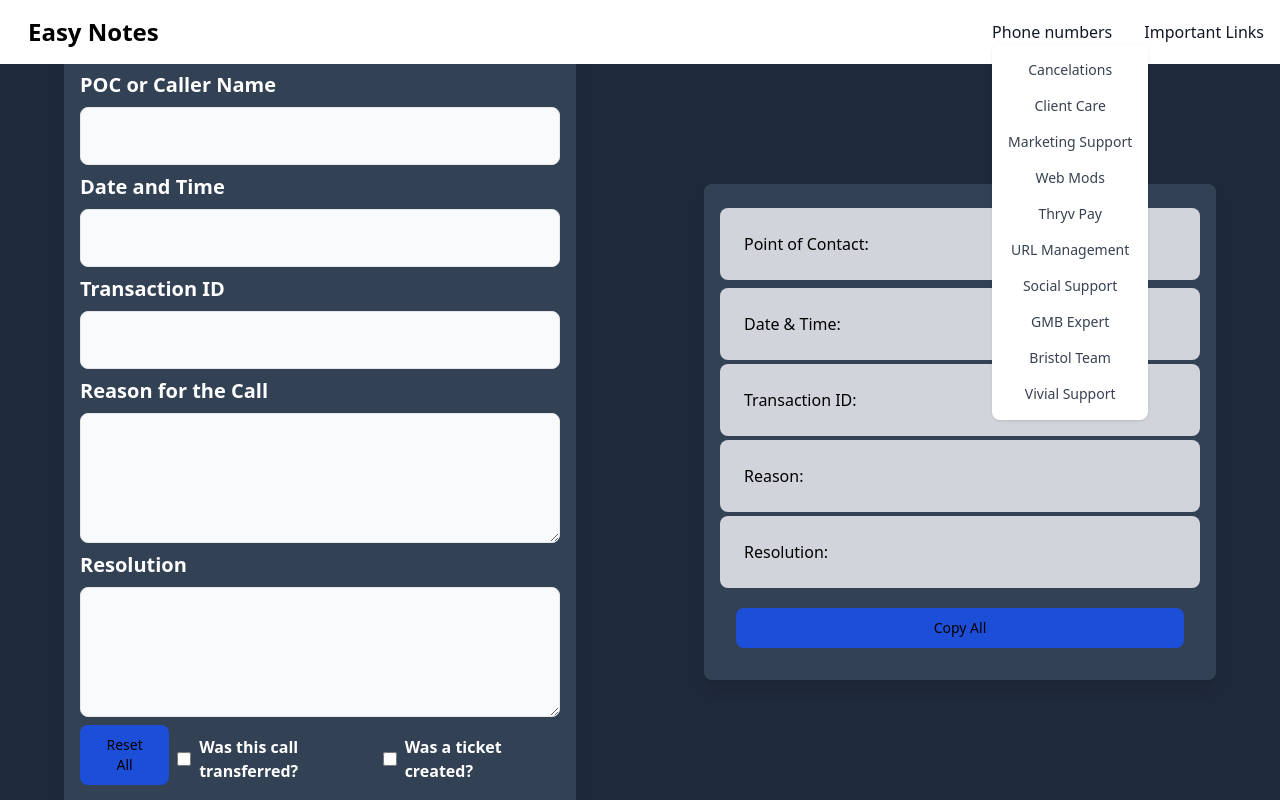
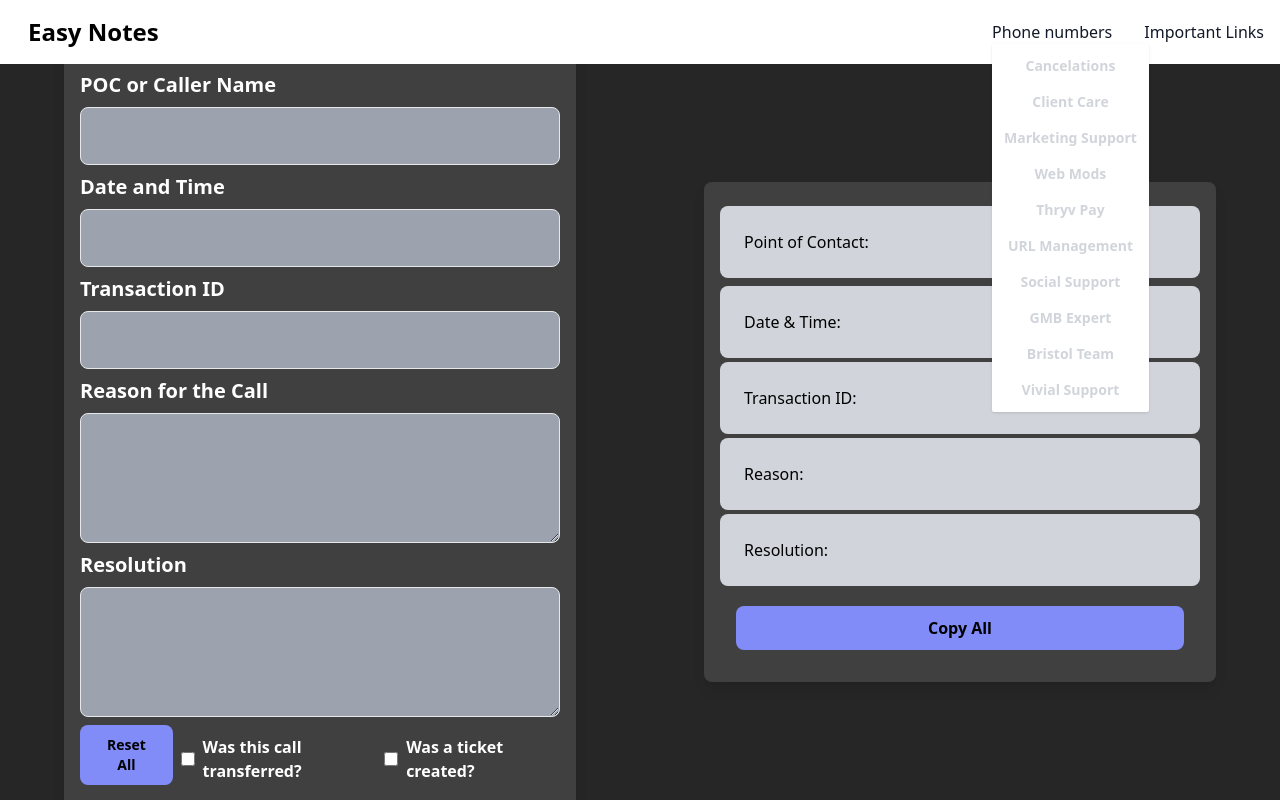
Before and after one commit to moirod64/easy-notes, a React (Create React App) app: page / in a window 1280 px wide. Both pictures are taken after a click on the button "Phone numbers". Built offline with nearby package versions, Linux system fonts and the light colour scheme.

Commit message:
Styling Fix

```diff
--- a/src/App.js
+++ b/src/App.js
@@ -120,15 +120,15 @@ function App() {
   }
   console.log(POC.dateTime);
   return (
-    <div className="flex flex-col h-screen bg-slate-800">
+    <div className="flex flex-col h-screen bg-neutral-800">
       <header className="">
-        <nav className="w-full bg-white border-gray-200 dark:bg-gray-900 dark:border-gray-700">
-          <div className="max-w-screen-xl flex flex-wrap items-center justify-between p-4">
+        <nav className="w-full bg-white border-gray-200 bg-neutral-900">
+          <div className="flex flex-wrap items-center justify-between p-4">
             <h2 className="pl-3 pr-4 self-center text-2xl font-semibold whitespace-nowrap dark:text-white">
               Easy Notes
             </h2>
             <div className="w-full md:block md:w-auto" id="navbar-dropdown">
-              <ul className="flex font-medium md:p-0 flex-row md:space-x-8 md:mt-0 md:border-0 md:bg-white  md:dark:bg-gray-900 ">
+              <ul className="flex font-medium md:p-0 flex-row md:space-x-8 md:mt-0 md:border-0 md:bg-white md:bg-neutral-900">
                 <li>
                   <button
                     onClick={dropdownChange}
@@ -140,25 +140,28 @@ function App() {
                   </button>
                   <div
                     id="dropdownNavbar"
-                    className={`z-10 w-fit font-normal bg-white divide-y divide-gray-100 rounded-lg shadow w-44 dark:bg-gray-700 dark:divide-gray-600 absolute ${
+                    className={`z-10 w-fit font-normal bg-white divide-y divide-gray-100 rounded-sm shadow w-44 dark:bg-gray-700 dark:divide-gray-600 absolute ${
                       dropdown.phoneNumbers ? "" : "hidden"
                     }`}
                   >
                     <ul
-                      className="py-2 text-sm text-gray-700 dark:text-gray-400"
+                      className="w-fit py-1 text-sm text-gray-700"
                       aria-labelledby="dropdownLargeButton"
                     >
                       {phoneNumbersList.map((i, arr) => (
-                        <li key={arr}>
+                        <li
+                          className="font-bold w-full text-gray-300"
+                          key={arr}
+                        >
                           <CopyToClipboard
                             key={i}
-                            className="block w-full px-4 py-2 hover:bg-gray-100 dark:hover:bg-gray-600 dark:hover:text-white"
+                            className="block w-full px-3 py-2 hover:bg-gray-100 dark:hover:bg-gray-600 dark:hover:text-white"
                             text={i}
                             onCopy={() => {
                               setCopyNotice({ copied: true });
                             }}
                           >
-                            <button key={arr + 1} className="">
+                            <button key={arr + 1}>
                               {phoneNumberNames[arr]}
                             </button>
                           </CopyToClipboard>
@@ -178,50 +181,50 @@ function App() {
                   </button>
                   <div
                     id="dropdownNavbar"
-                    className={`z-10 font-normal bg-white divide-y divide-gray-100 rounded-lg shadow w-44 dark:bg-gray-700 dark:divide-gray-600 absolute ${
+                    className={`z-10 w-fit font-normal bg-white divide-y divide-gray-100 rounded-sm shadow w-44 dark:bg-gray-700 dark:divide-gray-600 absolute ${
                       dropdown.importantLinks ? "" : "hidden"
                     }`}
                   >
                     <ul
-                      className="py-2 text-sm text-gray-700 dark:text-gray-400"
+                      className="w-fit py-1 text-sm text-gray-700"
                       aria-labelledby="dropdownLargeButton"
                     >
-                      <li>
+                      <li className="font-bold w-full text-gray-300">
                         <a
+                          className="block w-full px-3 py-2 hover:bg-gray-100 dark:hover:bg-gray-600 dark:hover:text-white"
                           HREF="https://payroll123.net/pro/portal/VIVDO/"
-                          className="block px-4 py-2 hover:bg-gray-100 dark:hover:bg-gray-600 dark:hover:text-white"
                         >
                           Payroll Dashboard
                         </a>
                       </li>
-                      <li>
+                      <li className="font-bold w-full text-gray-300">
                         <a
+                          className="block w-full px-3 py-2 hover:bg-gray-100 dark:hover:bg-gray-600 dark:hover:text-white"
                           HREF="https://dexmedia.okta.com/app/UserHome"
-                          className="block px-4 py-2 hover:bg-gray-100 dark:hover:bg-gray-600 dark:hover:text-white"
                         >
                           OKTA | Live Version
                         </a>
                       </li>
-                      <li>
+                      <li className="font-bold w-full text-gray-300">
                         <a
+                          className="block w-full px-3 py-2 hover:bg-gray-100 dark:hover:bg-gray-600 dark:hover:text-white"
                           HREF="https://command.thryv.com/"
-                          className="block px-4 py-2 hover:bg-gray-100 dark:hover:bg-gray-600 dark:hover:text-white"
                         >
                           Command Center
                         </a>
                       </li>
-                      <li>
+                      <li className="font-bold w-full text-gray-300">
                         <a
+                          className="block w-full px-3 py-2 hover:bg-gray-100 dark:hover:bg-gray-600 dark:hover:text-white"
                           HREF="https://emp.thryv.com/app"
-                          className="block px-4 py-2 text-sm text-gray-700 hover:bg-gray-100 dark:hover:bg-gray-600 dark:text-gray-400 dark:hover:text-white"
                         >
                           Business Center
                         </a>
                       </li>
-                      <li>
+                      <li className="font-bold w-full text-gray-300">
                         <a
+                          className="block w-full px-3 py-2 hover:bg-gray-100 dark:hover:bg-gray-600 dark:hover:text-white"
                           HREF="https://learn.thryv.com/hc/en-us"
-                          className="block px-4 py-2 text-sm text-gray-700 hover:bg-gray-100 dark:hover:bg-gray-600 dark:text-gray-400 dark:hover:text-white"
                         >
                           Learn | Thryv
                         </a>
@@ -237,14 +240,14 @@ function App() {
       {popup}
       <div className="flex flex-col sm:flex-col md:flex-row h-screen items-center overflow-auto py-6 md:py-6 sm:py-6">
         <div className="flex w-full h-auto md:justify-center items-center">
-          <div className="flex flex-col justify-center container mx-16 p-4 bg-slate-700 rounded-lg shadow-lg">
+          <div className="flex flex-col justify-center container mx-16 p-4 bg-neutral-700 rounded-lg shadow-lg">
             <form className="my-6" onChange={handleChange}>
               <label className="text-xl text-white font-bold" htmlFor="pocName">
                 POC or Caller Name
               </label>
               <input
                 value={POC.pocName}
-                className="block text-base w-full p-4 my-2 text-black border rounded-lg bg-gray-50 sm:text-md bg-gray-400"
+                className="block text-base w-full p-4 my-2 text-black border rounded-lg sm:text-md bg-gray-400"
                 type="text"
                 id="pocName"
               />
@@ -258,7 +261,7 @@ function App() {
               <input
                 onClick={setDate}
                 value={POC.dateTime}
-                className="block text-base w-full p-4 my-2 text-black border rounded-lg bg-gray-50 sm:text-md bg-gray-400"
+                className="block text-base w-full p-4 my-2 text-black border rounded-lg sm:text-md bg-gray-400"
                 type="text"
                 id="dateTime"
               />
@@ -271,7 +274,7 @@ function App() {
               </label>
               <input
                 value={POC.transactionID}
-                className="block text-base w-full p-4 my-2 text-black border rounded-lg bg-gray-50 sm:text-md bg-gray-400"
+                className="block text-base w-full p-4 my-2 text-black border rounded-lg sm:text-md bg-gray-400"
                 type="text"
                 id="transactionID"
               />
@@ -284,7 +287,7 @@ function App() {
               </label>
               <textarea
                 value={POC.callReason}
-                className="block text-base w-full p-4 my-2 text-black border rounded-lg bg-gray-50 sm:text-md bg-gray-400"
+                className="block text-base w-full p-4 my-2 text-black border rounded-lg sm:text-md bg-gray-400"
                 id="callReason"
                 rows="4"
                 cols="50"
@@ -300,7 +303,7 @@ function App() {
                 <select
                   id="department"
                   name="department"
-                  className="block text-base w-full p-4 my-2 text-black border rounded-lg bg-gray-50 sm:text-md bg-gray-400 mb-20"
+                  className="block text-base w-full p-4 my-2 text-black border rounded-lg sm:text-md bg-gray-400 mb-20"
                 >
                   {phoneNumberNames.map((i, arr) => (
                     <option key={arr} value={i}>
@@ -311,7 +314,7 @@ function App() {
               ) : (
                 <textarea
                   value={POC.resolution}
-                  className="block text-base w-full p-4 my-2 text-black border rounded-lg bg-gray-50 sm:text-md bg-gray-400"
+                  className="block text-base w-full p-4 my-2 text-black border rounded-lg sm:text-md bg-gray-400"
                   id="resolution"
                   rows="4"
                   cols="50"
@@ -330,7 +333,7 @@ function App() {
               {ticket ? (
                 <input
                   value={POC.ticketNumber}
-                  className="block text-base w-full p-4 my-2 text-black border rounded-lg bg-gray-50 sm:text-md bg-gray-400"
+                  className="block text-base w-full p-4 my-2 text-black border rounded-lg sm:text-md bg-gray-400"
                   type="text"
                   id="ticketNumber"
                 />
@@ -341,7 +344,7 @@ function App() {
                 <button
                   onClick={clearForm}
                   type="submit"
-                  className="text-black bg-blue-700 hover:bg-blue-800 focus:ring-4 focus:ring-blue-300 font-medium rounded-lg text-sm px-5 py-2.5 mr-2 mb-2 dark:bg-blue-600 dark:hover:bg-blue-700 focus:outline-none dark:focus:ring-blue-800"
+                  className="text-black bg-indigo-400 hover:bg-indigo-500 focus:ring-4 focus:ring-indigo-800 font-semibold rounded-lg text-sm px-5 py-2.5 mr-2 mb-2 focus:outline-none"
                 >
                   Reset All
                 </button>
@@ -379,7 +382,7 @@ function App() {
         </div>
         {/* Displaying Form */}
         <div className="flex w-full h-auto justify-center items-center py-6 md:py-6 sm:py-6">
-          <div className="flex flex-col justify-center container mx-16 p-4 bg-slate-700 rounded-lg shadow-lg">
+          <div className="flex flex-col justify-center container mx-16 p-4 bg-neutral-700 rounded-lg shadow-lg">
             <div id="completedNotes">
               <div className="w-full my-2 p-6 break-all bg-gray-300  rounded-lg">
                 Point of Contact: {POC.pocName}
@@ -422,7 +425,7 @@ function App() {
                 setCopyNotice({ copied: true });
               }}
             >
-              <button className="text-black bg-blue-700 hover:bg-blue-800 focus:ring-4 focus:ring-blue-300 font-medium rounded-lg text-sm px-5 py-2.5 m-4 dark:bg-blue-600 dark:hover:bg-blue-700 focus:outline-none dark:focus:ring-blue-800">
+              <button className="text-black bg-indigo-400 hover:bg-indigo-500 focus:ring-4 focus:ring-indigo-800 font-semibold rounded-lg text-md px-5 py-2.5 m-4 focus:outline-none ">
                 Copy All
               </button>
             </CopyToClipboard>
```
